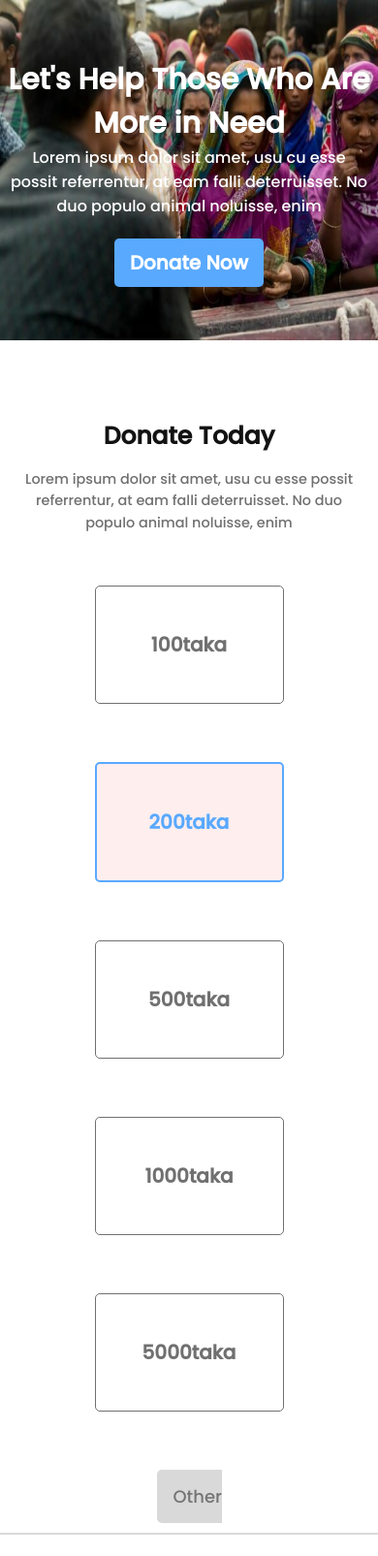
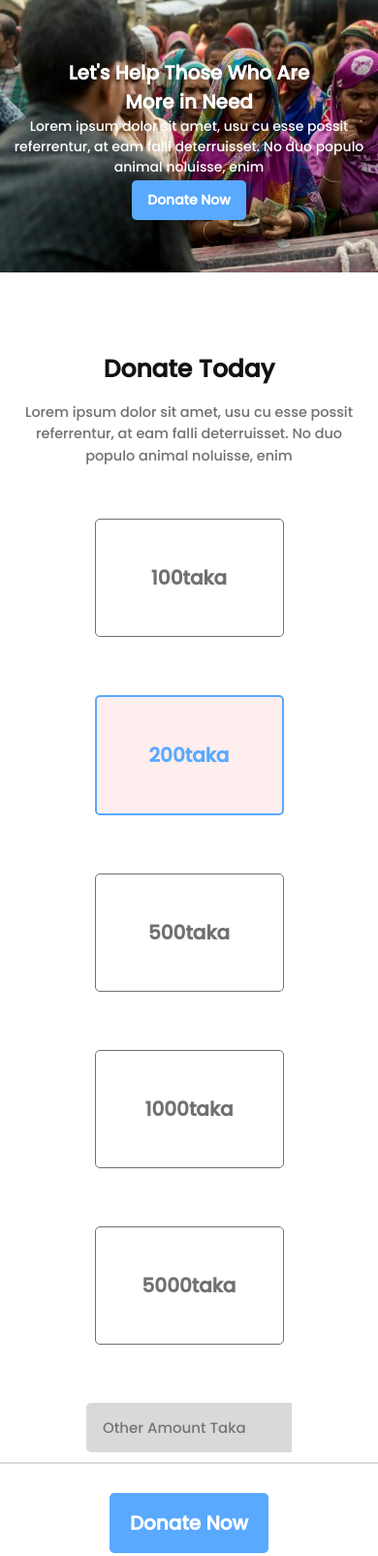
Before and after one commit to arafatrahat94/donate-today, a plain HTML site: page index.html in a window 390 px wide. Shown: the top 1605 px of the page at 97% size. Drawn offline with Linux system fonts and the light colour scheme.

Commit message:
some tweaks

```diff
--- a/mediaqueries.css
+++ b/mediaqueries.css
@@ -1,7 +1,7 @@
 /* for the smaller device */
 @media screen and (max-width: 576px) {
     .banner{
-        background-size: 100% 70%;
+        background-size: 100% 65%;
 
     }
     .banner-items{
@@ -14,22 +14,21 @@
         width: auto;
         padding: 0;
         margin: 0;
-        font-size: 30px;
+        font-size: 20px;
         margin-top: 30px;
     }
     .banner-info{
         font-weight: 400;
-        font-size: 16px;
+        font-size: 14px;
         color: rgb(255, 255, 255);
-        height: 56px;
         margin: 0 10px;
     }
     .banner-button{
-        margin-top: 40px;
+        margin-top: 10px;
         margin-bottom: 175px;
         border: 10px;
         border-radius: 5px;
-        font-size: 20px;
+        font-size: 14px;
         font-weight: 600;
         padding: 10px 16px;
         background-color: #59a9ff;
@@ -90,7 +89,17 @@
     }
     input{
         padding-right: 0px;
-        width: 50px;
+        width: 50%;
+        font-size: 15px;
+    }
+    .donate-button{
+        background-color: #59a9ff;
+        color: white;
+        border: 0;
+        font-size: 20px;
+        font-weight: 600;
+        padding: 16px 20.5px;
+        border-radius: 5px;
     }
     /* donate section */
     .donate-plan-tittle{
```
